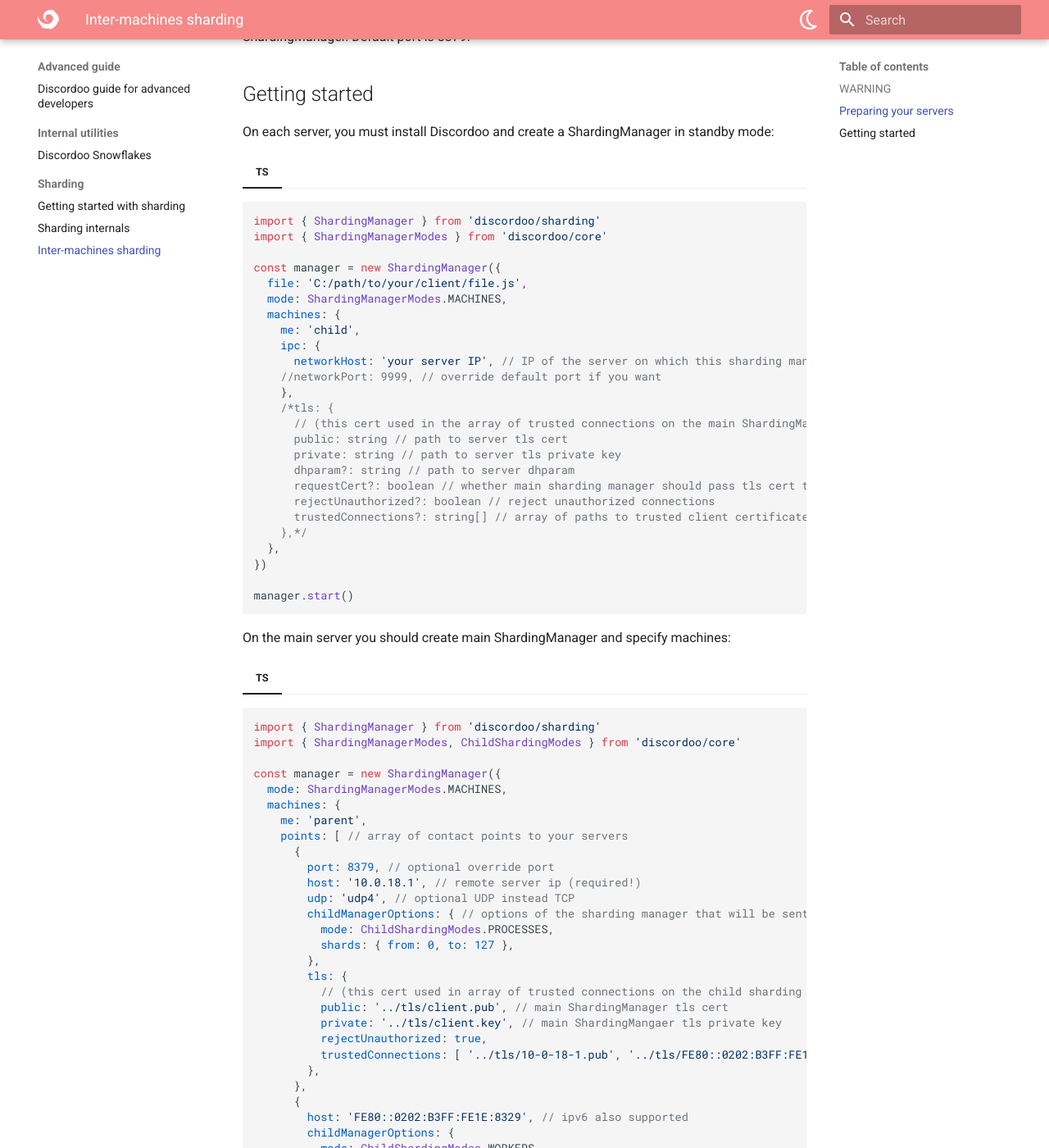
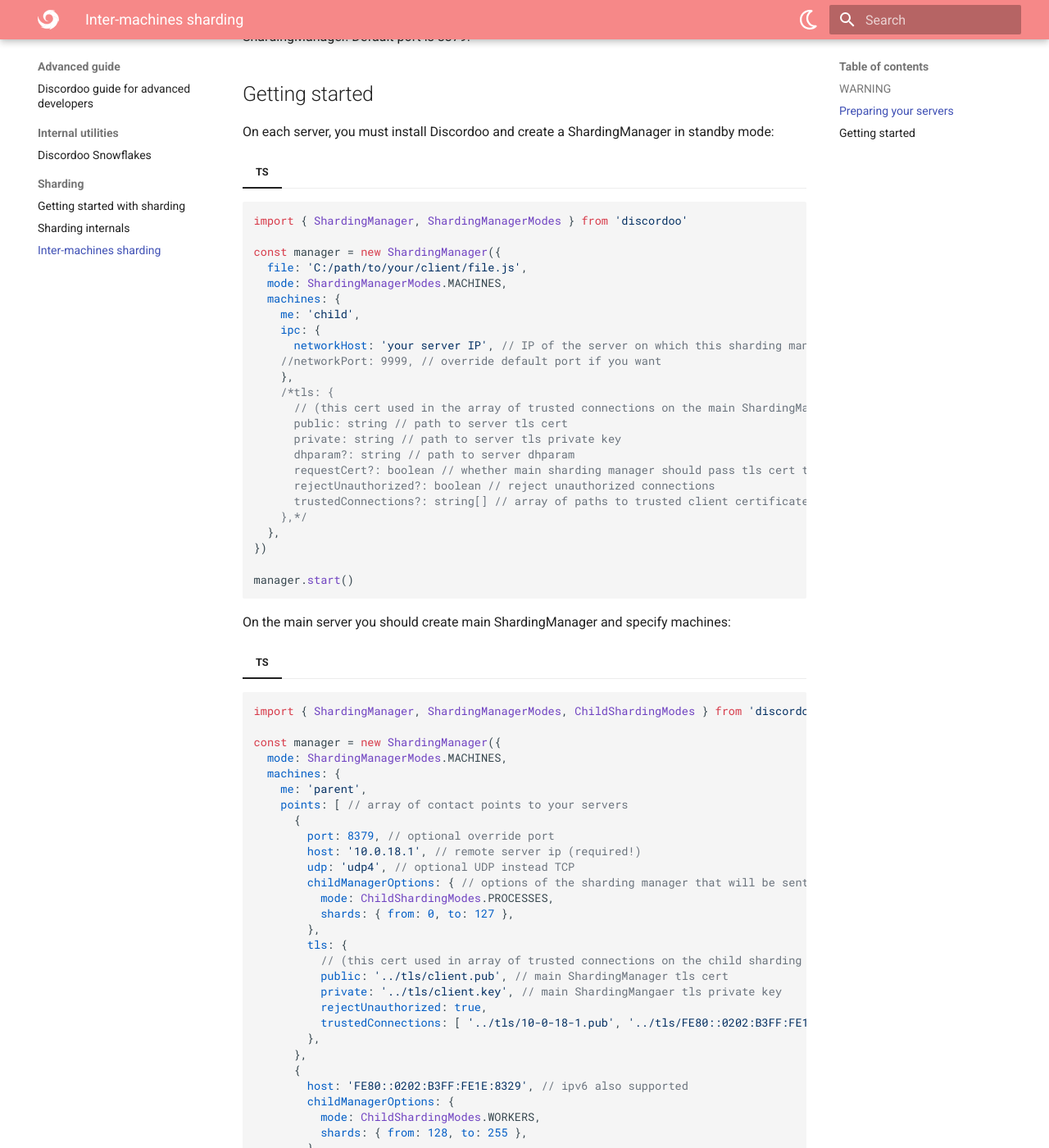
Before and after one commit to ddoodev/guide, an MkDocs documentation site: the page built from docs/advanced-guide/sharding/machines.md, in a window 1280 px wide and 1400 px high, scrolled down 506 px. Shown: the whole window at 82% size. Built offline with MkDocs 1.6.1 and Material for MkDocs 9.7.7, drawn with Linux system fonts in a browser that asks for light colours; nearby versions of some CDN libraries; a style sheet for code colours, icons or effects is not loaded.

Commit message:
feat: refresh imports

````diff
--- a/docs/advanced-guide/sharding/machines.md
+++ b/docs/advanced-guide/sharding/machines.md
@@ -13,8 +13,7 @@ On each server, you must install Discordoo and create a ShardingManager in stand
 
 === "TS"
 ```ts
-import { ShardingManager } from 'discordoo/sharding'
-import { ShardingManagerModes } from 'discordoo/core'
+import { ShardingManager, ShardingManagerModes } from 'discordoo'
 
 const manager = new ShardingManager({
   file: 'C:/path/to/your/client/file.js',
@@ -43,8 +42,7 @@ On the main server you should create main ShardingManager and specify machines:
 
 === "TS"
 ```ts
-import { ShardingManager } from 'discordoo/sharding'
-import { ShardingManagerModes, ChildShardingModes } from 'discordoo/core'
+import { ShardingManager, ShardingManagerModes, ChildShardingModes } from 'discordoo'
 
 const manager = new ShardingManager({
   mode: ShardingManagerModes.MACHINES,
````
Also changed, not shown: docs/advanced-guide/sharding/index.md (+1 -1 lines), docs/base-guide/starting.md (+2 -3 lines).
